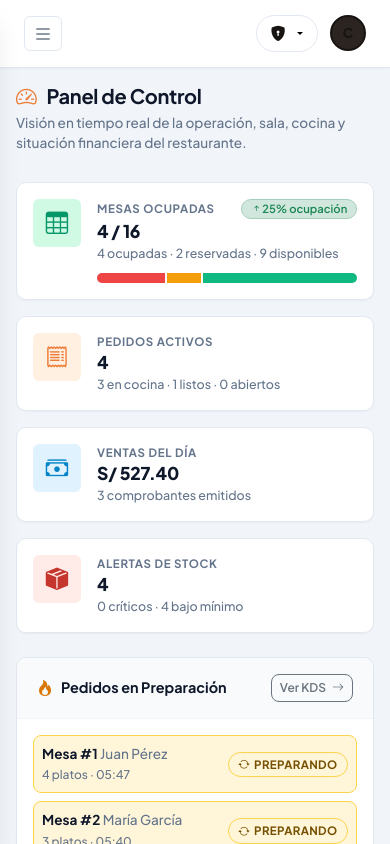
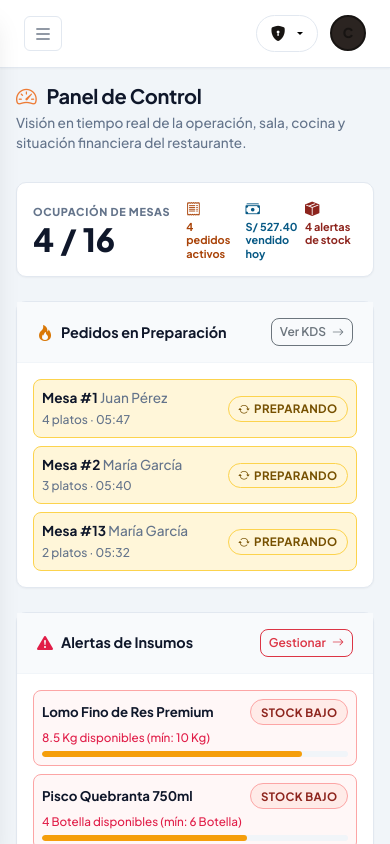
Before and after one commit to Alexander-ml/Prt, a React (Vite) app: page / in a window 390 px wide. Built offline with nearby package versions, Linux system fonts and the light colour scheme.

Commit message:
feat: mejoras visuales

```diff
--- a/src/components/common/SectionCard.tsx
+++ b/src/components/common/SectionCard.tsx
@@ -4,6 +4,13 @@ interface SectionCardProps {
   title?: string;
   subtitle?: string;
   icon?: string;
+  /**
+   * Color opcional del ícono, para los casos (poco frecuentes) donde el
+   * ícono lleva un color semántico propio en vez del color de marca por
+   * defecto — ej. un acento de urgencia/alerta en un card de resumen.
+   * Si se omite, el ícono usa el color de marca estándar (`.section-card-title i`).
+   */
+  iconColor?: string;
   actions?: React.ReactNode;
   children: React.ReactNode;
   className?: string;
@@ -27,6 +34,7 @@ export const SectionCard: React.FC<SectionCardProps> = ({
   title,
   subtitle,
   icon,
+  iconColor,
   actions,
   children,
   className = '',
@@ -42,7 +50,7 @@ export const SectionCard: React.FC<SectionCardProps> = ({
           <div className="flex-grow-1 min-w-0">
             {(title || icon) && (
               <h2 className="section-card-title">
-                {icon && <i className={`bi ${icon}`} aria-hidden="true"></i>}
+                {icon && <i className={`bi ${icon}`} aria-hidden="true" style={iconColor ? { color: iconColor } : undefined}></i>}
                 {title}
               </h2>
             )}
--- a/src/components/sales/modals/ReceiptModal.tsx
+++ b/src/components/sales/modals/ReceiptModal.tsx
@@ -14,12 +14,13 @@ import { COMPROBANTE_LABELS } from './salesModalsShared';
 interface ReceiptModalProps {
   sale: Sale | null;
   onClose: () => void;
+  onPrint: () => void;
   restaurantName: string;
   restaurantRuc: string;
   restaurantAddress: string;
 }
 
-export const ReceiptModal: React.FC<ReceiptModalProps> = ({ sale, onClose, restaurantName, restaurantRuc, restaurantAddress }) => {
+export const ReceiptModal: React.FC<ReceiptModalProps> = ({ sale, onClose, onPrint, restaurantName, restaurantRuc, restaurantAddress }) => {
   if (!sale) return null;
 
   const estadoBadge = sale.isCancelled
@@ -121,7 +122,7 @@ export const ReceiptModal: React.FC<ReceiptModalProps> = ({ sale, onClose, resta
         <button type="button" className="btn btn-outline-secondary" style={{ borderRadius: 8 }} onClick={onClose}>
           Cerrar
         </button>
-        <button type="button" className="btn-brand btn fw-semibold" style={{ borderRadius: 8 }} onClick={() => alert('Comprobante enviado a impresora POS.')}>
+        <button type="button" className="btn-brand btn fw-semibold" style={{ borderRadius: 8 }} onClick={onPrint}>
           <i className="bi bi-printer me-1"></i> Imprimir
         </button>
       </div>
--- a/src/pages/CatalogPage.tsx
+++ b/src/pages/CatalogPage.tsx
@@ -42,7 +42,7 @@ export const CatalogPage: React.FC = () => {
             items={CATALOG_VIEW_ITEMS}
             value={viewMode}
             onChange={value => setViewMode(value as CatalogViewMode)}
-            ariaLabel="Cambiar vista del setViewModetálogo"
+            ariaLabel="Cambiar vista del catálogo"
           />
         }
       />
--- a/src/pages/DashboardPage.tsx
+++ b/src/pages/DashboardPage.tsx
@@ -4,6 +4,7 @@ import { useApp } from '../context/AppContext';
 import { StatCard } from '../components/common/StatCard';
 import { Badge } from '../components/common/Badge';
 import { PageHeader } from '../components/common/PageHeader';
+import { SectionCard } from '../components/common/SectionCard';
 
 export const DashboardPage: React.FC = () => {
   const { tables, orders, sales, insumos, currentRole } = useApp();
@@ -40,7 +41,29 @@ export const DashboardPage: React.FC = () => {
       />
 
       {/* KPI Cards */}
-      <div className="row g-3 mb-4 stagger-children">
+      {/* Resumen compacto solo-mobile — mismo patrón "hero + pills" que
+          TableMetricsSummary (Mesas), OrdersStatsRow (Pedidos), CatalogStatsRow
+          y UsersStatsRow: 1 métrica principal + 3 secundarias, sin ocultar
+          ningún dato (las 4 StatCards completas se conservan a partir de
+          576px vía d-none d-sm-flex). Ocupación de mesas se eligió como
+          "hero" por ser la referencia directa de TableMetricsSummary y la
+          lectura más inmediata del estado de la sala; las otras 3 conservan
+          su valor real en las pills, no solo un ícono decorativo. */}
+      <section className="dashboard-mobile-summary d-sm-none mb-4" aria-label="Resumen general del panel">
+        <div className="dashboard-mobile-summary-main">
+          <p>Ocupación de mesas</p>
+          <strong>{occupiedTables} / {totalTables}</strong>
+        </div>
+        <div className="dashboard-mobile-summary-states">
+          <span className="is-orders"><i className="bi bi-receipt" aria-hidden="true"></i>{activeOrders.length} pedidos activos</span>
+          <span className="is-sales"><i className="bi bi-cash-stack" aria-hidden="true"></i>S/ {todaySalesTotal.toFixed(2)} vendido hoy</span>
+          <span className={lowStockInsumos.length > 0 ? 'is-stock-alert' : 'is-stock-ok'}>
+            <i className="bi bi-box-seam-fill" aria-hidden="true"></i>{lowStockInsumos.length} alertas de stock
+          </span>
+        </div>
+      </section>
+
+      <div className="row g-3 mb-4 stagger-children d-none d-sm-flex">
         <div className="col-12 col-md-6 col-lg-3">
           <StatCard
             title="Mesas Ocupadas"
@@ -96,12 +119,11 @@ export const DashboardPage: React.FC = () => {
       <div className="row g-4">
         {/* Left: Floorplan Mini — segunda prioridad visual en móvil */}
         <div className="col-12 col-lg-7 order-2 order-lg-1">
-          <div className="section-card h-100">
-            <div className="section-card-header flex-wrap gap-2">
-              <h2 className="section-card-title">
-                <i className="bi bi-grid-fill" aria-hidden="true"></i>
-                Estado de Mesas en Sala
-              </h2>
+          <SectionCard
+            icon="bi-grid-fill"
+            title="Estado de Mesas en Sala"
+            className="dashboard-summary-card h-100"
+            actions={
               <button
                 className="btn btn-sm btn-outline-primary fw-semibold"
                 style={{ borderRadius: 8, fontSize: '0.78rem' }}
@@ -110,8 +132,8 @@ export const DashboardPage: React.FC = () => {
                 Ver plano completo
                 <i className="bi bi-arrow-right ms-1" aria-hidden="true"></i>
               </button>
-            </div>
-            <div className="section-card-body">
+            }
+          >
               <div className="row g-2">
                 {tables.slice(0, 8).map(table => (
                   <div key={table.id} className="col-12 col-md-6">
@@ -173,8 +195,7 @@ export const DashboardPage: React.FC = () => {
                   {tables.length - 8} mesas más en el plano completo
                 </div>
               )}
-            </div>
-          </div>
+          </SectionCard>
         </div>
 
         {/* Right: Kitchen + Stock — primera prioridad visual en móvil (accionable/urgente) */}
@@ -182,12 +203,13 @@ export const DashboardPage: React.FC = () => {
           <div className="d-flex flex-column gap-4 h-100">
 
             {/* Kitchen Feed */}
-            <div className="section-card flex-shrink-0">
-              <div className="section-card-header flex-wrap gap-2">
-                <h2 className="section-card-title">
-                  <i className="bi bi-fire" style={{ color: '#d97706' }} aria-hidden="true"></i>
-                  Pedidos en Preparación
-                </h2>
+            <SectionCard
+              icon="bi-fire"
+              iconColor="#d97706"
+              title="Pedidos en Preparación"
+              className="dashboard-summary-card flex-shrink-0"
+              bodyClassName="p-3"
+              actions={
                 <button
                   className="btn btn-sm btn-outline-secondary fw-semibold"
                   style={{ borderRadius: 8, fontSize: '0.75rem' }}
@@ -195,8 +217,8 @@ export const DashboardPage: React.FC = () => {
                 >
                   Ver KDS <i className="bi bi-arrow-right ms-1" aria-hidden="true"></i>
                 </button>
-              </div>
-              <div className="section-card-body p-3">
+              }
+            >
                 {activeOrders.filter(o => o.status === 'en_preparacion').length === 0 ? (
                   <div className="text-center py-3" style={{ color: 'var(--text-muted)', fontSize: '0.85rem' }}>
                     <i className="bi bi-check-circle d-block mb-2" style={{ fontSize: '1.75rem', color: '#10b981' }} aria-hidden="true"></i>
@@ -232,17 +254,17 @@ export const DashboardPage: React.FC = () => {
                     }
                   </div>
                 )}
-              </div>
-            </div>
+            </SectionCard>
 
             {/* Stock Alerts */}
-            <div className="section-card flex-grow-1">
-              <div className="section-card-header flex-wrap gap-2">
-                <h2 className="section-card-title">
-                  <i className="bi bi-exclamation-triangle-fill" style={{ color: '#e11d48' }} aria-hidden="true"></i>
-                  Alertas de Insumos
-                </h2>
-                {currentRole === 'Administrador' && (
+            <SectionCard
+              icon="bi-exclamation-triangle-fill"
+              iconColor="#e11d48"
+              title="Alertas de Insumos"
+              className="dashboard-summary-card flex-grow-1"
+              bodyClassName="p-3"
+              actions={
+                currentRole === 'Administrador' && (
                   <button
                     className="btn btn-sm btn-outline-danger fw-semibold"
                     style={{ borderRadius: 8, fontSize: '0.75rem' }}
@@ -250,9 +272,9 @@ export const DashboardPage: React.FC = () => {
                   >
                     Gestionar <i className="bi bi-arrow-right ms-1" aria-hidden="true"></i>
                   </button>
-                )}
-              </div>
-              <div className="section-card-body p-3">
+                )
+              }
+            >
                 {lowStockInsumos.length === 0 ? (
                   <div className="text-center py-3" style={{ color: 'var(--text-muted)', fontSize: '0.85rem' }}>
                     <i className="bi bi-shield-check d-block mb-2" style={{ fontSize: '1.75rem', color: '#10b981' }} aria-hidden="true"></i>
@@ -286,8 +308,7 @@ export const DashboardPage: React.FC = () => {
                     })}
                   </div>
                 )}
-              </div>
-            </div>
+            </SectionCard>
           </div>
         </div>
       </div>
--- a/src/pages/OrdersPage.tsx
+++ b/src/pages/OrdersPage.tsx
@@ -8,6 +8,7 @@ import { OrderTakeView } from '../components/orders/OrderTakeView';
 import { OrderHistoryView } from '../components/orders/OrderHistoryView';
 import { OrdersStatsRow } from '../components/orders/OrdersStatsRow';
 import { ObservationModal, AdditionalItemsModal, CancelOrderModal } from '../components/orders/OrderModals';
+import { TABLE_STATUS_META } from '../components/tables/tableStatusMeta';
 
 type OrdersTab = 'take_order' | 'history';
 
@@ -27,7 +28,8 @@ export const OrdersPage: React.FC = () => {
     sendOrderToKitchen,
     addItemsToExistingOrder,
     cancelOrder,
-    currentRole
+    currentRole,
+    showToast,
   } = useApp();
   const location = useLocation();
   const navigate = useNavigate();
@@ -111,7 +113,7 @@ export const OrdersPage: React.FC = () => {
   // Cart operations
   const handleAddToCart = (dish: Dish) => {
     if (!dish.isAvailableToday) {
-      alert(`El plato "${dish.name}" ha sido notificado como AGOTADO por cocina.`);
+      showToast('Plato No Disponible', `"${dish.name}" fue notificado como AGOTADO por cocina.`, 'warning');
       return;
     }
     setCartItems(prev => {
@@ -235,14 +237,19 @@ export const OrdersPage: React.FC = () => {
   const selectedTableObj = tables.find(t => t.id === selectedTableId);
   const cartSubtotal = cartItems.reduce((sum, item) => sum + item.dish.price * item.quantity, 0);
 
+  // Icono y color de cada estado se derivan de TABLE_STATUS_META (fuente única
+  // de verdad ya usada en Áreas y Mesas) para no mantener una segunda copia
+  // que pueda desincronizarse. El label (plural, para encabezado de grupo del
+  // selector "Elija mesa...") y el order (orden de agrupación propio de este
+  // flujo) son específicos de Pedidos y se conservan tal cual.
   const statusMeta: Record<
     string,
     { label: string; icon: string; badgeVariant: 'success' | 'warning' | 'info' | 'danger'; order: number }
   > = {
-    disponible: { label: 'Mesas Disponibles', icon: 'bi-check-circle-fill', badgeVariant: 'success', order: 0 },
-    reservada:  { label: 'Mesas Reservadas',  icon: 'bi-bookmark-star-fill', badgeVariant: 'warning', order: 1 },
-    limpieza:   { label: 'En Limpieza',       icon: 'bi-droplet-fill',      badgeVariant: 'info',    order: 2 },
-    ocupada:    { label: 'Mesas Ocupadas',    icon: 'bi-people-fill',       badgeVariant: 'danger',  order: 3 },
+    disponible: { label: 'Mesas Disponibles', icon: TABLE_STATUS_META.disponible.icon, badgeVariant: TABLE_STATUS_META.disponible.colorVariant, order: 0 },
+    reservada:  { label: 'Mesas Reservadas',  icon: TABLE_STATUS_META.reservada.icon,  badgeVariant: TABLE_STATUS_META.reservada.colorVariant,  order: 1 },
+    limpieza:   { label: 'En Limpieza',       icon: TABLE_STATUS_META.limpieza.icon,   badgeVariant: TABLE_STATUS_META.limpieza.colorVariant,   order: 2 },
+    ocupada:    { label: 'Mesas Ocupadas',    icon: TABLE_STATUS_META.ocupada.icon,    badgeVariant: TABLE_STATUS_META.ocupada.colorVariant,    order: 3 },
   };
 
   const sortedTables = [...tables].sort((a, b) => {
--- a/src/styles/custom.css
+++ b/src/styles/custom.css
@@ -674,6 +674,70 @@ html, body {
 
 .glass-card:hover { box-shadow: var(--shadow-sm); }
 
+/* Panel de Control: mismo criterio de wrap que .table-config-section-card /
+   .users-list-card — el título cede espacio antes que recortar el botón de
+   acción secundaria ("Ver plano completo", etc.). No se fuerza ancho 100%
+   en el botón porque, a diferencia de "Nueva Mesa"/"Registrar Personal",
+   son enlaces secundarios de navegación, no la acción principal de la card. */
+.dashboard-summary-card .section-card-header { flex-wrap: wrap; gap: 0.5rem; }
+
+/* Panel de Control — resumen compacto solo-mobile, mismo esqueleto que
+   .orders-mobile-summary / .catalog-mobile-summary / .users-mobile-summary
+   (hero + 3 pills). Se define aparte en vez de reutilizar esas clases
+   porque cada una ya está acoplada 1:1 a su propio módulo; unificarlas en
+   una sola clase base es una limpieza válida pero más amplia, pendiente de
+   una pasada aparte que toque los 4 módulos a la vez. */
+.dashboard-mobile-summary {
+  display: grid;
+  grid-template-columns: auto minmax(0, 1fr);
+  align-items: center;
+  gap: 1rem;
+  padding: 1rem;
+  border: 1px solid var(--border-color);
+  border-radius: var(--radius-md);
+  background: var(--surface-card);
+  box-shadow: var(--shadow-xs);
+}
+.dashboard-mobile-summary-main p {
+  margin: 0;
+  color: var(--text-muted);
+  font-size: 0.68rem;
+  font-weight: 800;
+  letter-spacing: 0.06em;
+  text-transform: uppercase;
+}
+.dashboard-mobile-summary-main strong {
+  display: block;
+  margin-top: 0.15rem;
+  color: var(--text-primary);
+  font-size: 2rem;
+  font-weight: 850;
+  line-height: 1;
+}
+.dashboard-mobile-summary-states {
+  display: grid;
+  grid-template-columns: repeat(3, minmax(0, 1fr));
+  gap: 0.45rem;
+}
+.dashboard-mobile-summary-states span {
+  display: flex;
+  flex-direction: column;
+  gap: 0.18rem;
+  min-width: 0;
+  font-size: 0.68rem;
+  font-weight: 700;
+  line-height: 1.25;
+}
+.dashboard-mobile-summary-states i { font-size: 0.9rem; }
+.dashboard-mobile-summary-states .is-orders { color: var(--brand-primary-hover); }
+.dashboard-mobile-summary-states .is-sales { color: var(--color-sky-text); }
+.dashboard-mobile-summary-states .is-stock-alert { color: var(--color-rose-text); }
+.dashboard-mobile-summary-states .is-stock-ok { color: var(--color-emerald-text); }
+
+@media (max-width: 359.98px) {
+  .dashboard-mobile-summary { grid-template-columns: 1fr; }
+}
+
 /* ───────────────────────────────────────────
    11. METRIC / STAT CARDS
    ─────────────────────────────────────────── */
@@ -1411,6 +1475,22 @@ html, body {
   font-weight: 600;
   color: var(--text-secondary);
   margin-bottom: 0.35rem;
+}
+
+/* Etiqueta "eyebrow" de filtro (LABEL → CONTROL), versión canónica del
+   patrón que ya existía repetido como .catalog-filter-label /
+   .users-filter-label / .table-floorplan-filter-label. Nuevos filtros
+   (ej. Historial de Ventas) deben usar esta clase en vez de duplicarla de
+   nuevo; las tres existentes se dejan intactas para no tocar módulos que
+   ya están correctos. */
+.filter-label {
+  display: block;
+  margin: 0 0 0.35rem;
+  color: var(--text-muted);
+  font-size: 0.68rem;
+  font-weight: 800;
+  letter-spacing: 0.06em;
+  text-transform: uppercase;
 }
 
 .form-text {
```
Also changed, not shown: src/components/kitchen/KitchenToolbar.tsx (+3 -4 lines), src/components/sales/HistoryView.tsx (+7 -5 lines), src/pages/SalesPage.tsx (+15 -28 lines), src/components/common/StatCard.tsx (line endings or trailing spaces).
